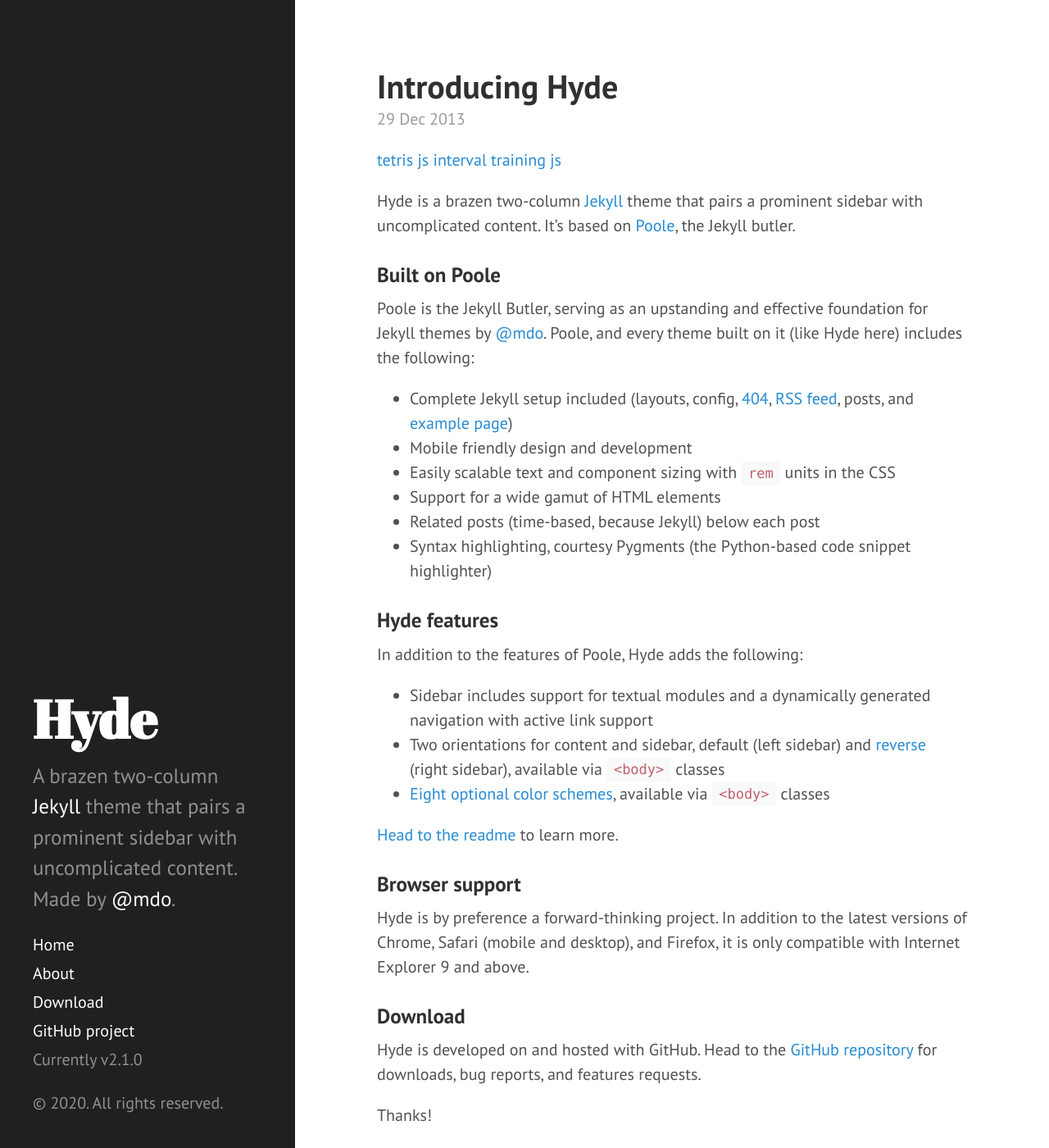
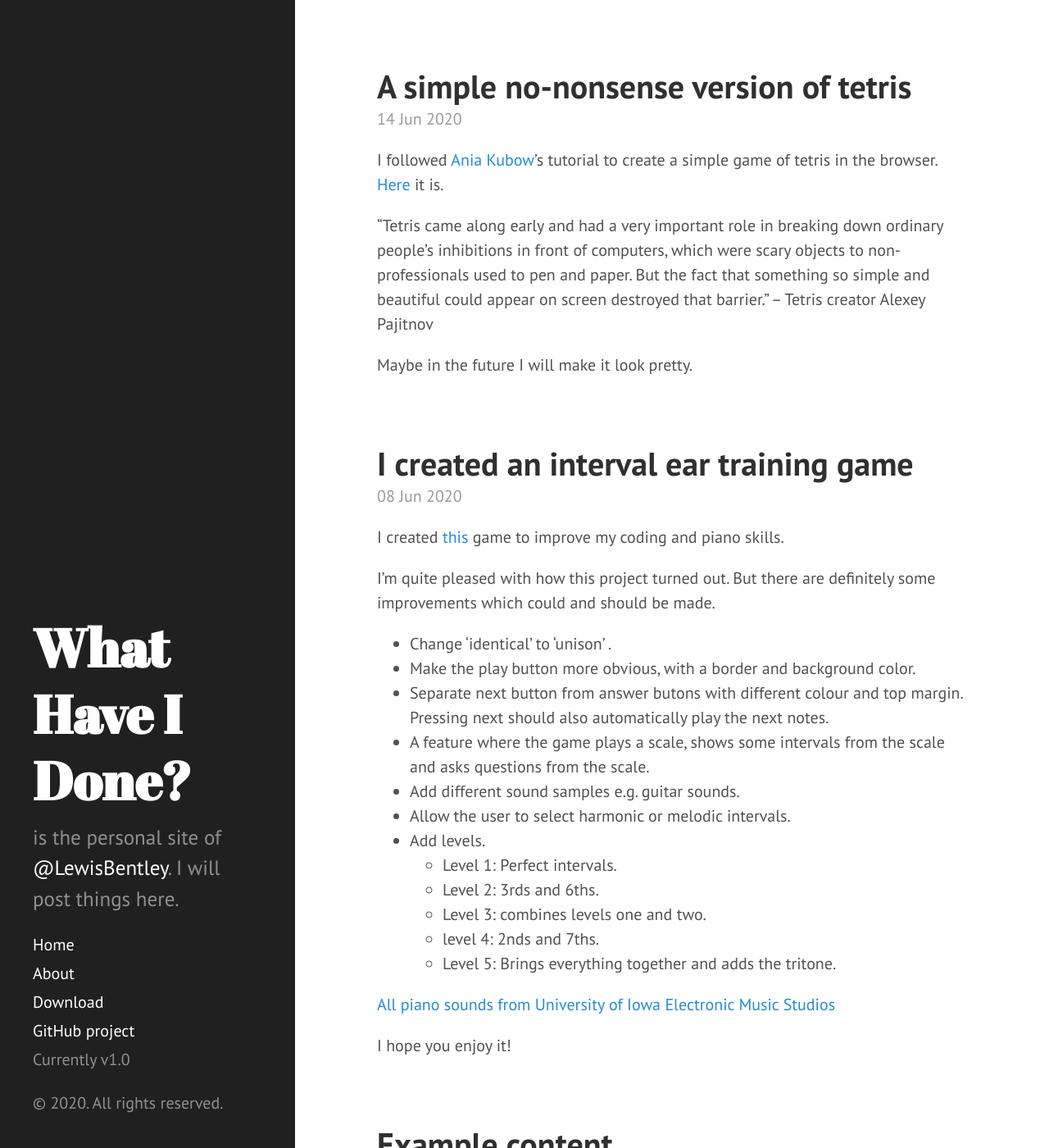
Before and after one commit to lewisdbentley/whathaveidone, a Jekyll site: the page built from index.html, in a window 1280 px wide and 1400 px high. Shown: the whole window at 82% size. Built offline with Jekyll 4.4.1, drawn with Linux system fonts in a browser that asks for light colours; the list of posts is cut into pages by our own code; some of the changed text lies outside the part shown.

Commit message:
add post tetris && interval

```diff
--- a/_config.yml
+++ b/_config.yml
@@ -7,15 +7,16 @@
 # relative_permalinks: true
 
 # Setup
-title:            Hyde
-tagline:          'A Jekyll theme'
-description:      'A brazen two-column <a href="http://jekyllrb.com" target="_blank">Jekyll</a> theme that pairs a prominent sidebar with uncomplicated content. Made by <a href="https://twitter.com/mdo" target="_blank">@mdo</a>.'
+title:            'What Have I Done?'
+tagline:          'Building things'
+# description:      'A brazen two-column <a href="http://jekyllrb.com" target="_blank">Jekyll</a> theme that pairs a prominent sidebar with uncomplicated content. Made by <a href="https://twitter.com/mdo" target="_blank">@mdo</a>.'
+description:      'is the personal site of <a href="https://github.com/lewisdbentley" target="_blank">@LewisBentley</a>. I will post things here.'
 url:              http://hyde.getpoole.com
 # baseurl:          /
 
 author:
-  name:           'Mark Otto'
-  url:            https://twitter.com/mdo
+  name:           'Lewis Bentley'
+  url:            https://github.com/lewisdbentley
 
 paginate:         5
 
@@ -24,7 +25,7 @@
 #  - jekyll-paginate
 
 # Custom vars
-version:          2.1.0
+version:          1.0
 
 github:
-  repo:           https://github.com/poole/hyde
+  repo:           https://github.com/lewisdbentley/whathaveidone
--- a/_posts/2013-12-28-introducing-hyde.md
+++ /dev/null
@@ -1,37 +0,0 @@
----
-layout: post
-title: Introducing Hyde
----
-
-Hyde is a brazen two-column [Jekyll](http://jekyllrb.com) theme that pairs a prominent sidebar with uncomplicated content. It's based on [Poole](http://getpoole.com), the Jekyll butler.
-
-### Built on Poole
-
-Poole is the Jekyll Butler, serving as an upstanding and effective foundation for Jekyll themes by [@mdo](https://twitter.com/mdo). Poole, and every theme built on it (like Hyde here) includes the following:
-
-* Complete Jekyll setup included (layouts, config, [404](/404), [RSS feed](/atom.xml), posts, and [example page](/about))
-* Mobile friendly design and development
-* Easily scalable text and component sizing with `rem` units in the CSS
-* Support for a wide gamut of HTML elements
-* Related posts (time-based, because Jekyll) below each post
-* Syntax highlighting, courtesy Pygments (the Python-based code snippet highlighter)
-
-### Hyde features
-
-In addition to the features of Poole, Hyde adds the following:
-
-* Sidebar includes support for textual modules and a dynamically generated navigation with active link support
-* Two orientations for content and sidebar, default (left sidebar) and [reverse](https://github.com/poole/lanyon#reverse-layout) (right sidebar), available via `<body>` classes
-* [Eight optional color schemes](https://github.com/poole/hyde#themes), available via `<body>` classes
-
-[Head to the readme](https://github.com/poole/hyde#readme) to learn more.
-
-### Browser support
-
-Hyde is by preference a forward-thinking project. In addition to the latest versions of Chrome, Safari (mobile and desktop), and Firefox, it is only compatible with Internet Explorer 9 and above.
-
-### Download
-
-Hyde is developed on and hosted with GitHub. Head to the <a href="https://github.com/poole/hyde">GitHub repository</a> for downloads, bug reports, and features requests.
-
-Thanks!
--- a/_posts/2013-12-29-introducing-hyde.md
+++ /dev/null
@@ -1,40 +0,0 @@
----
-layout: post
-title: Introducing Hyde
----
-
-<a href="{{ site.baseurl }}/tetris-js.html">tetris js</a>
-<a href="{{ site.baseurl }}/interval-training-js.html">interval training js</a>
-
-Hyde is a brazen two-column [Jekyll](http://jekyllrb.com) theme that pairs a prominent sidebar with uncomplicated content. It's based on [Poole](http://getpoole.com), the Jekyll butler.
-
-### Built on Poole
-
-Poole is the Jekyll Butler, serving as an upstanding and effective foundation for Jekyll themes by [@mdo](https://twitter.com/mdo). Poole, and every theme built on it (like Hyde here) includes the following:
-
-* Complete Jekyll setup included (layouts, config, [404](/404), [RSS feed](/atom.xml), posts, and [example page](/about))
-* Mobile friendly design and development
-* Easily scalable text and component sizing with `rem` units in the CSS
-* Support for a wide gamut of HTML elements
-* Related posts (time-based, because Jekyll) below each post
-* Syntax highlighting, courtesy Pygments (the Python-based code snippet highlighter)
-
-### Hyde features
-
-In addition to the features of Poole, Hyde adds the following:
-
-* Sidebar includes support for textual modules and a dynamically generated navigation with active link support
-* Two orientations for content and sidebar, default (left sidebar) and [reverse](https://github.com/poole/lanyon#reverse-layout) (right sidebar), available via `<body>` classes
-* [Eight optional color schemes](https://github.com/poole/hyde#themes), available via `<body>` classes
-
-[Head to the readme](https://github.com/poole/hyde#readme) to learn more.
-
-### Browser support
-
-Hyde is by preference a forward-thinking project. In addition to the latest versions of Chrome, Safari (mobile and desktop), and Firefox, it is only compatible with Internet Explorer 9 and above.
-
-### Download
-
-Hyde is developed on and hosted with GitHub. Head to the <a href="https://github.com/poole/hyde">GitHub repository</a> for downloads, bug reports, and features requests.
-
-Thanks!
--- /dev/null
+++ b/_posts/2020-06-14-A-simple-no-nonsense-version-of-tetris.md
@@ -0,0 +1,10 @@
+---
+layout: post
+title: A simple no-nonsense version of tetris
+---
+
+I followed <a href="https://github.com/kubowania">Ania Kubow</a>'s tutorial to create a simple game of tetris in the browser. <a href="{{ site.baseurl }}/tetris-js.html">Here</a> it is.
+
+ "Tetris came along early and had a very important role in breaking down ordinary people's inhibitions in front of computers, which were scary objects to non-professionals used to pen and paper. But the fact that something so simple and beautiful could appear on screen destroyed that barrier." – Tetris creator Alexey Pajitnov
+
+Maybe in the future I will make it look pretty.
--- /dev/null
+++ b/_posts/2020-06-8-I-created-an-interval-ear-training-game.md
@@ -0,0 +1,25 @@
+---
+layout: post
+title: I created an interval ear training game
+---
+
+I created <a href="{{ site.baseurl }}/interval-training-js.html">this</a> game to improve my coding and piano skills.
+
+I'm quite pleased with how this project turned out. But there are definitely some improvements which could and should be made.
+
+* Change 'identical' to 'unison' .
+* Make the play button more obvious, with a border and background color.
+* Separate next button from answer butons  with different colour and top margin. Pressing next should also automatically play the next notes.
+* A feature where the game plays a scale, shows some intervals from the scale and asks questions from the scale.
+* Add different sound samples e.g. guitar sounds.
+* Allow the user to select harmonic or melodic intervals.
+* Add levels.
+    * Level 1: Perfect intervals.
+    * Level 2: 3rds and 6ths.
+    * Level 3: combines levels one and two.
+    * level 4: 2nds and 7ths.
+    * Level 5: Brings everything together and adds the tritone.
+
+<a href="http://theremin.music.uiowa.edu/MISpiano.html">All piano sounds from University of Iowa Electronic Music Studios</a>
+
+I hope you enjoy it!
```
